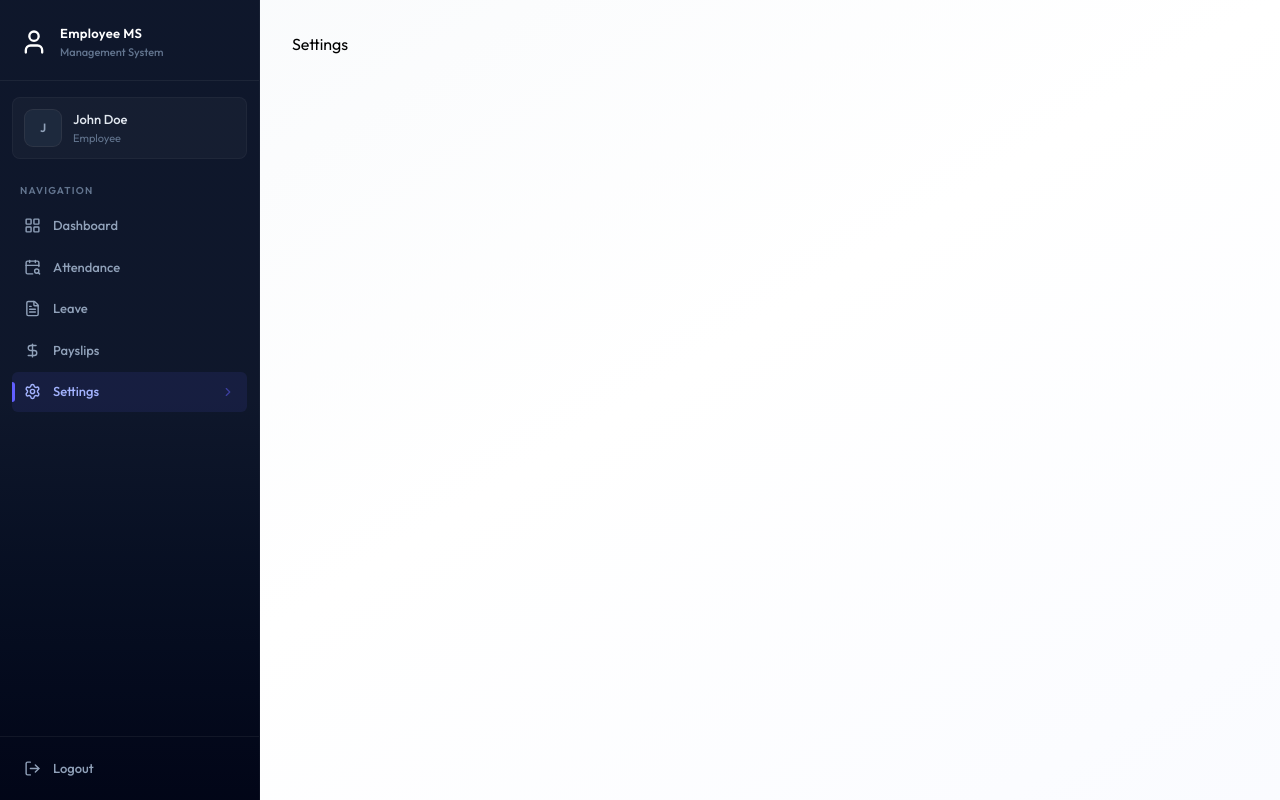
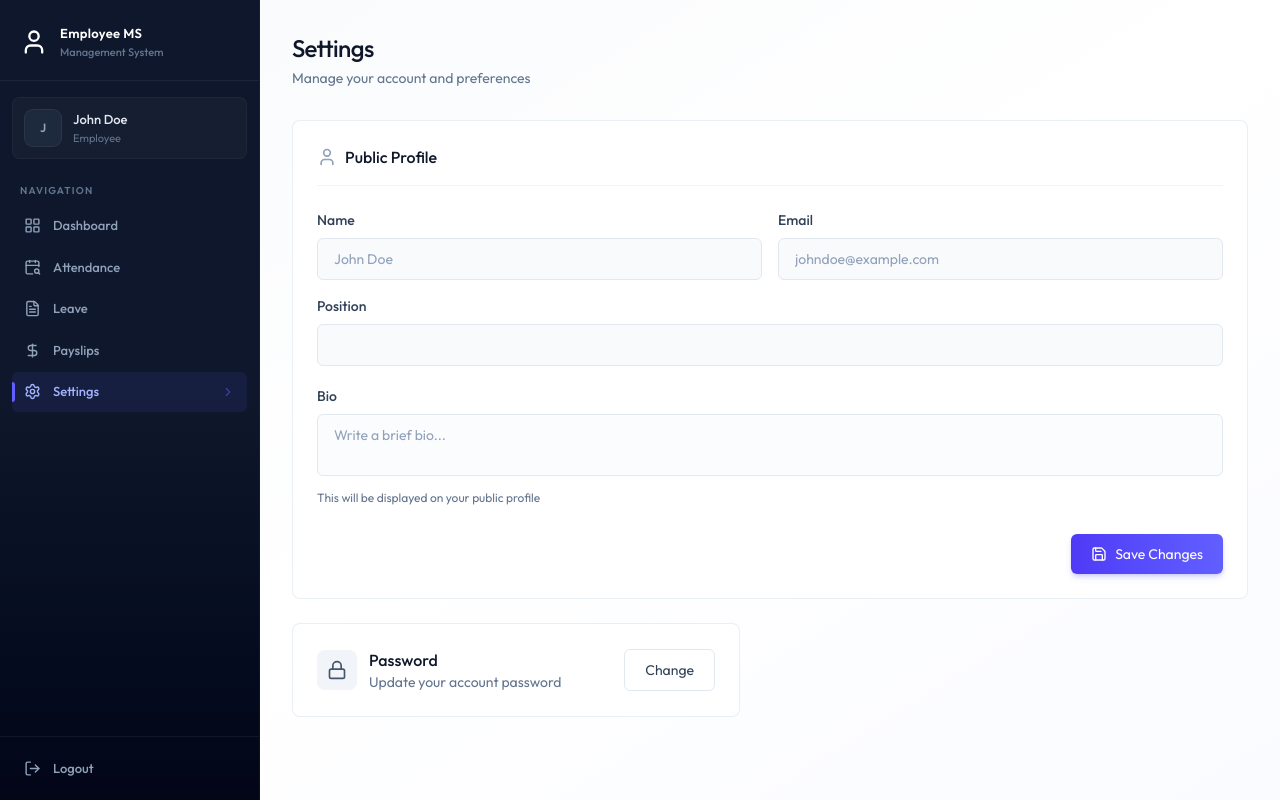
Before and after one commit to ZubairAbid101/EMS, a React (Vite) app in the folder client/: page /settings in a window 1280 px wide. Built offline with nearby package versions, Linux system fonts and the light colour scheme.

Commit message:
create settings page and its components

```diff
--- a/client/src/App.jsx
+++ b/client/src/App.jsx
@@ -48,7 +48,7 @@
           <Route path="/settings" element={<Settings />} />
         </Route>
 
-        <Route path="/print-payslip/:id" element={<PrintPayslip />} />
+        <Route path="/print/payslips/:id" element={<PrintPayslip />} />
       </Routes>
     </>
   );
--- /dev/null
+++ b/client/src/components/Settings/ChangePasswordModel.jsx
@@ -0,0 +1,97 @@
+import { Loader2Icon, LockIcon, X } from "lucide-react";
+import { useState } from "react";
+
+const ChangePasswordModel = ({ open, onClose }) => {
+  const [loading, setLoading] = useState(false);
+  const [message, setMessage] = useState({ type: "", text: "" });
+
+  const handleSubmit = async (e) => {
+    e.preventDefault();
+  };
+
+  if (!open) return null;
+
+  return (
+    <div
+      onClick={onClose}
+      className="fixed inset-0 z-50 flex items-center justify-center p-4"
+    >
+      <div className="absolute inset-0 bg-black/40 backdrop-blur-sm" />
+      <div
+        onClick={(e) => e.stopPropagation()}
+        className="relative bg-white rounded-2xl shadow-2xl w-full max-w-md animate-fade-in"
+      >
+        <div className="flex items-center justify-between p-6 pb-0">
+          <h2 className="text-lg font-medium text-slate-900 flex items-center gap-2">
+            <LockIcon className="w-5 h-5 text-slate-500" /> Change Password
+          </h2>
+
+          <button
+            onClick={onClose}
+            className="p-2 rounded-lg hover:bg-slate-100 transition-colors text-slate-400 hover:text-slate-600"
+          >
+            <X className="w-5 h-5" />
+          </button>
+        </div>
+
+        <form onSubmit={handleSubmit} className="p-6 space-y-5">
+          {message.text && (
+            <div
+              className={`p-3 rounded-xl text-sm flex items-start gap-3 ${message.type === "success" ? "bg-emerald-50 text-emerald-700 border border-emerald-200" : "bg-rose-50 text-rose-700 border border-rose-200"}`}
+            >
+              <div
+                className={`w-1.5 h-1.5 rounded-full mt-1.5 shrink-0 ${message.type === "success" ? "bg-emerald-500" : "bg-rose-500"}`}
+              />
+              {message.text}
+            </div>
+          )}
+
+          <div>
+            <label className="block text-sm font-medium text-slate-700 mb-2">
+              Current Password
+              <input
+                type="password"
+                name="currentPassword"
+                required
+                className="mt-1 block w-full rounded-md border border-slate-300 bg-slate-50 py-2 px-3 text-sm placeholder:text-slate-400 focus:outline-none focus:ring-2 focus:ring-blue-500"
+              />
+            </label>
+          </div>
+
+          <div>
+            <label className="block text-sm font-medium text-slate-700 mb-2">
+              New Password
+              <input
+                type="password"
+                name="newPassword"
+                required
+                className="mt-1 block w-full rounded-md border border-slate-300 bg-slate-50 py-2 px-3 text-sm placeholder:text-slate-400 focus:outline-none focus:ring-2 focus:ring-blue-500"
+              />
+            </label>
+          </div>
+
+          <div className="flex gap-3 pt-2">
+            <button
+              type="button"
+              onClick={onClose}
+              className="btn-secondary flex-1"
+            >
+              Cancel
+            </button>
+
+            <button
+              type="submit"
+              disabled={loading}
+              className="btn-primary flex-1 flex justify-center items-center gap-3"
+            >
+              {loading && <Loader2Icon className="w-4 h-4 animate-spin" />}
+              Update Password
+            </button>
+          </div>
+        </form>
+      </div>
+    </div>
+  );
+};
+
+export default ChangePasswordModel;
--- /dev/null
+++ b/client/src/components/Settings/ProfileForm.jsx
@@ -0,0 +1,124 @@
+import { Loader2, Save, User } from "lucide-react";
+import { useState } from "react";
+
+const ProfileForm = ({ initialData, onSuccess }) => {
+  const [loading, setLoading] = useState(false);
+  const [error, setError] = useState("");
+  const [message, setMessage] = useState("");
+
+  const handleSubmit = async (e) => {
+    e.preventDefault();
+  };
+
+  return (
+    <form onSubmit={handleSubmit} className="card p-5 sm:p-6 mb-6">
+      <h2 className="text-base font-medium text-slate-900 mb-6 pb-4 border-b border-slate-100 flex items-center gap-2">
+        <User className="w-5 h-5 text-slate-400" />
+        Public Profile
+      </h2>
+
+      {error && (
+        <div className="bg-rose-50 text-rose-700 p-4 rounded-xl text-sm border border-rose-200 mb-6 flex items-start gap-3">
+          <div className="w-1.5 h-1.5 rounded-full bg-rose-500 mt-1.5 shrink-0" />
+          {error}
+        </div>
+      )}
+
+      {message && (
+        <div className="bg-emerald-50 text-emerald-700 p-4 rounded-xl text-sm border border-emerald-200 mb-6 flex items-start gap-3">
+          <div className="w-1.5 h-1.5 rounded-full bg-emerald-500 mt-1.5 shrink-0" />
+          {message}
+        </div>
+      )}
+
+      <div className="space-y-5">
+        <div className="grid grid-cols-1 sm:grid-cols-2 gap-4">
+          {/* Name */}
+          <div>
+            <label className="block text-sm font-medium text-slate-700 mb-2">
+              Name
+            </label>
+            <input
+              type="text"
+              disabled
+              value={`${initialData.firstName} ${initialData.lastName}`}
+              className="bg-slate-50 text-slate-400 cursor-not-allowed"
+            />
+          </div>
+
+          {/* Email */}
+          <div>
+            <label className="block text-sm font-medium text-slate-700 mb-2">
+              Email
+            </label>
+            <input
+              type="email"
+              disabled
+              value={initialData.email}
+              className="bg-slate-50 text-slate-400 cursor-not-allowed"
+            />
+          </div>
+
+          {/* Position */}
+          <div className="sm:col-span-2">
+            <label className="block text-sm font-medium text-slate-700 mb-2">
+              Position
+            </label>
+            <input
+              type="text"
+              disabled
+              value={initialData.position}
+              className="bg-slate-50 text-slate-400 cursor-not-allowed"
+            />
+          </div>
+        </div>
+
+        <div>
+          <label className="block text-sm font-medium text-slate-700 mb-2">
+            Bio
+          </label>
+          <textarea
+            disabled={initialData.isDeleted}
+            name="bio"
+            defaultValue={initialData.bio || ""}
+            placeholder="Write a brief bio..."
+            className={`resize-none ${initialData.isDeleted ? "bg-slate-50 text-slate-400 cursor-not-allowed" : ""}`}
+          />
+          <p className="text-xs text-slate-500 mt-2">
+            This will be displayed on your public profile
+          </p>
+        </div>
+
+        {initialData.isDeleted ? (
+          <div className="pt-2">
+            <div className="p-4 bg-rose-50 border border-rose-200 rounded-xl text-center">
+              <p className="text-rose-600 font-medium tracking-tight">
+                Account Deactivate
+              </p>
+              <p className="text-sm text-rose-500 mt-0.5">
+                You can no longer update your profile
+              </p>
+            </div>
+          </div>
+        ) : (
+          <div className="flex justify-end pt-2">
+            <button
+              type="submit"
+              disabled={loading}
+              className="btn-primary flex items-center justify-center gap-2 w-full sm:w-auto"
+            >
+              {loading ? (
+                <Loader2 className="w-4 h-4 animate-spin" />
+              ) : (
+                <Save className="w-4 h-4" />
+              )}
+              Save Changes
+            </button>
+          </div>
+        )}
+      </div>
+    </form>
+  );
+};
+
+export default ProfileForm;
--- a/client/src/pages/Settings.jsx
+++ b/client/src/pages/Settings.jsx
@@ -1,7 +1,69 @@
+import { useEffect, useState } from "react";
+import { dummyProfileData } from "../assets/assets";
+import Loading from "../components/Loading";
+import { Lock } from "lucide-react";
+import ProfileForm from "../components/Settings/ProfileForm";
+import ChangePasswordModel from "../components/Settings/ChangePasswordModel";
+
 const Settings = () => {
+  const [profile, setProfile] = useState(null);
+  const [loading, setLoading] = useState(true);
+  const [showPasswordModel, setShowPasswordModel] = useState(false);
+
+  const fetchProfile = async () => {
+    setProfile(dummyProfileData);
+    setTimeout(() => {
+      setLoading(false);
+    }, 2000);
+  };
+
+  useEffect(() => {
+    fetchProfile();
+  }, []);
+
+  if (loading) {
+    return <Loading />;
+  }
+
   return (
-    <div>Settings</div>
-  )
-}
+    <div className="animate-fade-in">
+      <div className="page-header">
+        <h1 className="page-title">Settings</h1>
+        <p className="page-subtitle">Manage your account and preferences</p>
+      </div>
 
-export default Settings
+      {profile && (
+        <ProfileForm initialData={profile} onSuccess={fetchProfile} />
+      )}
+
+      <div className="card max-w-md p-6 flex items-center justify-between">
+        <div className="flex items-center gap-3">
+          <div className="p-2.5 bg-slate-100 rounded-lg">
+            <Lock className="w-5 h-5 text-slate-600" />
+          </div>
+
+          <div>
+            <p className="font-medium text-slate-900">Password</p>
+            <p className="text-sm text-slate-500">
+              Update your account password
+            </p>
+          </div>
+        </div>
+
+        <button
+          onClick={() => setShowPasswordModel(true)}
+          className="btn-secondary text-sm"
+        >
+          Change
+        </button>
+      </div>
+
+      <ChangePasswordModel
+        open={showPasswordModel}
+        onClose={() => setShowPasswordModel(false)}
+      />
+    </div>
+  );
+};
+
+export default Settings;
```
